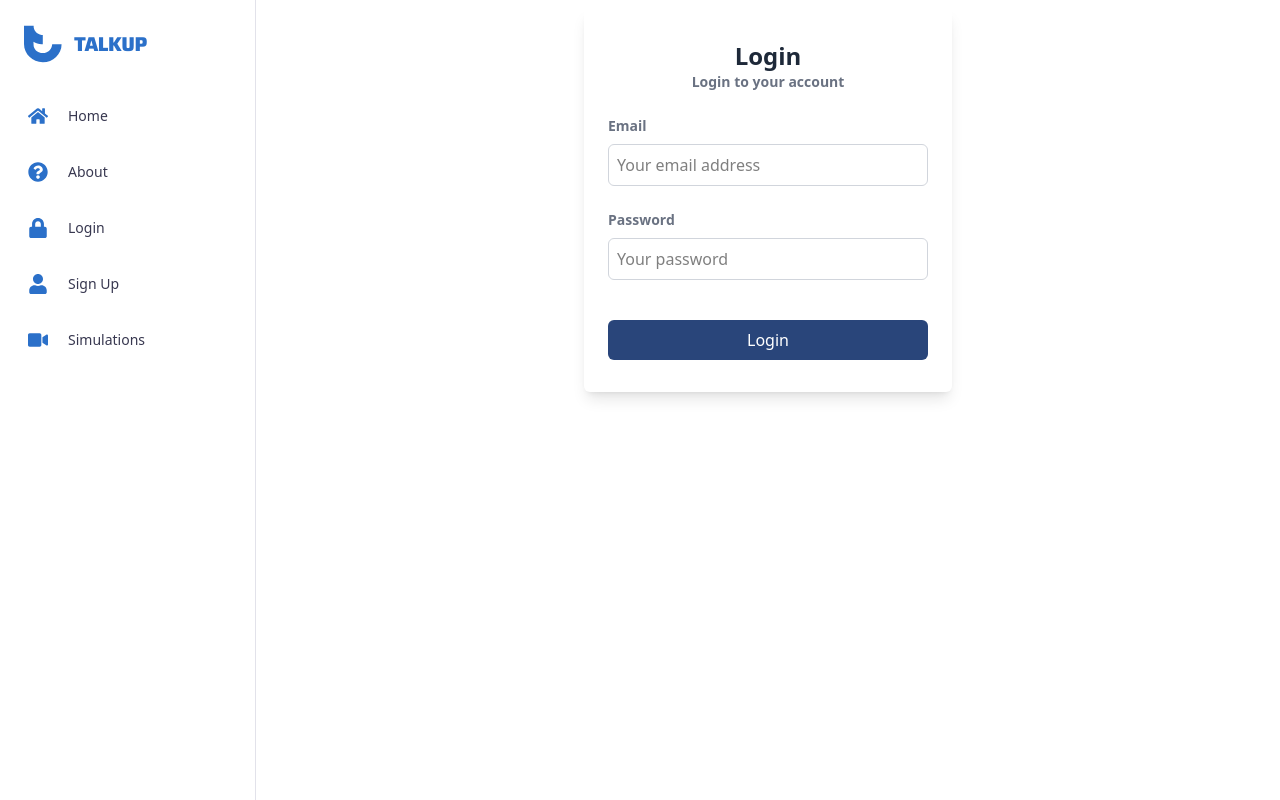
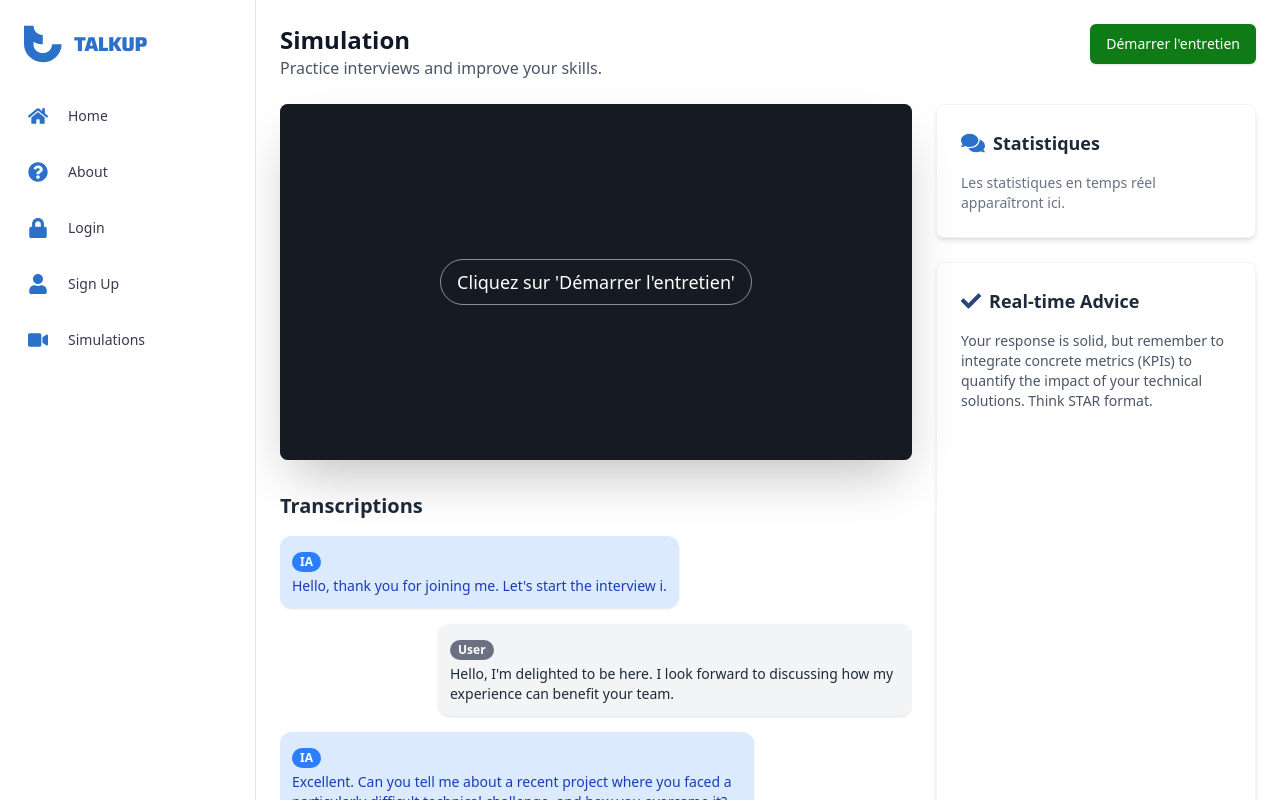
Before and after one commit to Tugduoff/TalkUp.AI, a React (Vite) app in the folder web/: page /simulations in a window 1280 px wide. Before the commit this address led to /login. Built offline with nearby package versions, Linux system fonts and the light colour scheme; no server answers.

Commit message:
Add:Conditionally activate camera and timer on simulation start

```diff
--- a/web/src/components/molecules/simulation-area/index.tsx
+++ b/web/src/components/molecules/simulation-area/index.tsx
@@ -2,48 +2,141 @@ import InCallIcon from '@/assets/incall.png';
 import SpeakerIcon from '@/assets/speaker.png';
 import { Button } from '@/components/atoms/button';
 import { Icon } from '@/components/atoms/icon';
+import { useEffect, useRef, useState } from 'react';
 
 import { SimulationAreaProps } from './types';
 
 /**
- * SimulationArea component.
+ * Renders the video call simulation area.
  *
- * Renders the main interactive area for the interview simulation,
- * featuring a video placeholder, a timer, a status indicator ("En attente"),
- * and control buttons for speaker, ending the call, and microphone.
+ * It manages:
+ * - Conditional access to the user's camera stream (only when `isStarted` is true).
+ * - Tracking elapsed time with a timer (only when started and active).
+ * - Displaying status overlays (Waiting/Pending).
+ * - Call controls and the end call functionality.
  *
- * Implementation Note: To resolve TypeScript errors, 'size' is set to 'md'
- * and 'variant' is set to 'text' (a commonly available neutral variant)
- * while the actual styling (circular shape, custom colors, and dimensions)
- * is entirely controlled by the Tailwind CSS classes in the 'className' prop.
- *
- * @param {SimulationAreaProps} props The properties object.
- * @param {('active' | 'pending' | 'finished')} props.status The current state of the simulation.
- * @param {string} props.timer The time elapsed (e.g., "00:00").
- * @returns {JSX.Element} The rendered simulation area component.
+ * @param {SimulationAreaProps} props - The component properties, including status and start flag.
+ * @returns {JSX.Element} The Simulation Area component.
  */
-const SimulationArea = ({ status, timer }: SimulationAreaProps) => {
+const SimulationArea = ({ status, isStarted }: SimulationAreaProps) => {
   const isPending = status === 'pending';
+  // Explicitly set the ref type to HTMLVideoElement for better type safety
+  const videoRef = useRef<HTMLVideoElement>(null);
+  const [isCallEnded, setIsCallEnded] = useState(false);
+  const [elapsedTime, setElapsedTime] = useState(0); // Time in seconds
+
+  /**
+   * Helper function to safely stop the video stream.
+   * Uses TypeScript type guards to ensure the ref and srcObject exist.
+   */
+  const stopVideoStream = () => {
+    if (videoRef.current && videoRef.current.srcObject) {
+      const stream = videoRef.current.srcObject as MediaStream;
+      stream.getTracks().forEach((track) => track.stop());
+      videoRef.current.srcObject = null;
+    }
+  };
+
+  /**
+   * Effect conditionnel: Starts the camera stream only when `isStarted` is true.
+   * Cleans up the stream on unmount or when the simulation ends.
+   */
+  useEffect(() => {
+    if (!isStarted) {
+      stopVideoStream();
+      return;
+    }
+
+    const startCamera = async () => {
+      try {
+        const stream = await navigator.mediaDevices.getUserMedia({
+          video: true,
+        });
+        if (videoRef.current) {
+          videoRef.current.srcObject = stream;
+          videoRef.current.play();
+        }
+      } catch (error) {
+        console.error('Error accessing the camera:', error);
+      }
+    };
+
+    startCamera();
+
+    return () => {
+      stopVideoStream();
+    };
+  }, [isStarted]);
+
+  /**
+   * Effect to manage the call timer. The interval runs only if the simulation is started and active.
+   */
+  useEffect(() => {
+    let interval: NodeJS.Timeout | null = null;
+
+    if (isStarted && !isCallEnded) {
+      interval = setInterval(() => {
+        setElapsedTime((prevTime) => prevTime + 1);
+      }, 1000);
+    }
+
+    return () => {
+      if (interval) clearInterval(interval);
+    };
+  }, [isCallEnded, isStarted]);
+
+  /**
+   * Handles the action of ending the call. Stops the video stream and updates the state.
+   */
+  const handleEndCall = () => {
+    stopVideoStream();
+    setIsCallEnded(true);
+  };
+
+  /**
+   * Formats the elapsed time (in seconds) into the MM:SS string format.
+   * @param {number} time - The elapsed time in seconds.
+   * @returns {string} The formatted time ('MM:SS').
+   */
+  const formatTime = (time: number) => {
+    const minutes = Math.floor(time / 60)
+      .toString()
+      .padStart(2, '0');
+    const seconds = (time % 60).toString().padStart(2, '0');
+    return `${minutes}:${seconds}`;
+  };
+
+  const showWaitingOverlay = !isStarted || isPending;
 
   return (
     <div className="relative w-full aspect-video bg-gray-900 rounded-lg overflow-hidden shadow-2xl">
+      {/* Video feed */}
+      <video
+        ref={videoRef}
+        className="absolute inset-0 w-full h-full object-cover"
+        muted
+      />
+
       {/* Timer */}
+      {isStarted && !isCallEnded && (
         <div className="absolute top-4 left-4 text-white text-sm font-semibold bg-gray-800/50 px-3 py-1 rounded">
-        {timer}
+          {formatTime(elapsedTime)}
         </div>
+      )}
 
-      {/* Pending status overlay */}
-      {isPending && (
+      {/* Pending status overlay / Initial waiting screen */}
+      {showWaitingOverlay && (
         <div className="absolute inset-0 flex items-center justify-center bg-black/50">
           <span className="text-white text-lg font-medium border border-white/50 px-4 py-2 rounded-full">
-            En attente
+            {isStarted ? 'En attente' : "Cliquez sur 'Démarrer l'entretien'"}
           </span>
         </div>
       )}
 
-      {/* Control buttons */}
+      {/* Control buttons - Only show controls when the simulation has started */}
+      {isStarted && (
         <div className="absolute bottom-6 left-1/2 transform -translate-x-1/2 flex space-x-6">
-        {/* Speaker Button (uses speaker.png) */}
+          {/* Speaker Button */}
           <Button
             size="md"
             variant="text"
@@ -52,10 +145,15 @@ const SimulationArea = ({ status, timer }: SimulationAreaProps) => {
             <img src={SpeakerIcon} alt="Speaker" className="w-6 h-6 invert" />
           </Button>
 
-        {/* Hang-up Button (uses incall.png) */}
+          {/* Hang-up Button */}
           <Button
             size="md"
-          className="rounded-full h-14 w-14 bg-red-600 hover:bg-red-700"
+            onClick={handleEndCall}
+            className={`rounded-full h-14 w-14 ${
+              isCallEnded
+                ? 'bg-green-600 hover:bg-green-700'
+                : 'bg-red-600 hover:bg-red-700'
+            }`}
           >
             <img
               src={InCallIcon}
@@ -64,7 +162,7 @@ const SimulationArea = ({ status, timer }: SimulationAreaProps) => {
             />
           </Button>
 
-        {/* Microphone Button (uses generic mic icon) */}
+          {/* Microphone Button */}
           <Button
             size="md"
             variant="text"
@@ -73,6 +171,7 @@ const SimulationArea = ({ status, timer }: SimulationAreaProps) => {
             <Icon icon="user" size="lg" color="neutral" />
           </Button>
         </div>
+      )}
     </div>
   );
 };
--- a/web/src/components/organisms/simulation-page-content/index.tsx
+++ b/web/src/components/organisms/simulation-page-content/index.tsx
@@ -1,9 +1,11 @@
+// Importation de useState pour gérer l'état
 import { Button } from '@/components/atoms/button';
 import { Icon } from '@/components/atoms/icon';
 import RealTimeTip from '@/components/molecules/real-time-tip';
 import SimulationArea from '@/components/molecules/simulation-area';
 import TranscriptionArea from '@/components/molecules/transcription-area';
 import { TranscriptionBubbleProps } from '@/components/molecules/transcription-area/types';
+import { useState } from 'react';
 
 /**
  * Defines the props for the SimulationPageContent component.
@@ -39,6 +41,7 @@ interface SimulationPageContentProps {
   tipText: string;
   /**
    * Callback function executed when the "Start Simulation" button is clicked.
+   * NOTE: We now control the state internally, but keep the prop for external logic.
    */
   onStartSimulation: () => void;
 }
@@ -62,6 +65,22 @@ const SimulationPageContent = ({
   tipText,
   onStartSimulation,
 }: SimulationPageContentProps) => {
+  // 1. Nouvel état pour contrôler l'activation de la caméra/simulation
+  const [isSimulationStarted, setIsSimulationStarted] = useState(false);
+
+  // Gestionnaire pour le bouton
+  const handleStartSimulation = () => {
+    setIsSimulationStarted(true);
+    // Exécute la callback fournie par le parent pour toute autre logique métier nécessaire
+    onStartSimulation();
+  };
+
+  // Détermine le statut réel de la simulation passé à SimulationArea
+  // Si la simulation n'a jamais démarré, le statut est 'pending' indépendamment de la prop
+  const currentSimulationStatus = isSimulationStarted
+    ? simulationStatus
+    : 'pending';
+
   return (
     <div className="p-6">
       {/* Page Header */}
@@ -70,8 +89,12 @@ const SimulationPageContent = ({
           <h1 className="text-2xl font-bold text-gray-900">{pageTitle}</h1>
           <p className="text-gray-600">{pageSubtitle}</p>
         </div>
-        <Button color="success" onClick={onStartSimulation}>
-          Démarrer l'entretien
+        <Button
+          color="success"
+          onClick={handleStartSimulation} // Utilisation du nouveau gestionnaire
+          disabled={isSimulationStarted} // Désactive le bouton une fois la simulation lancée
+        >
+          {isSimulationStarted ? 'En cours...' : "Démarrer l'entretien"}
         </Button>
       </div>
 
@@ -79,7 +102,12 @@ const SimulationPageContent = ({
       <div className="flex space-x-6">
         {/* Left Column: Video and Transcriptions */}
         <div className="flex-1 min-w-0">
-          <SimulationArea status={simulationStatus} timer={simulationTimer} />
+          {/* 2. Passage de l'état isSimulationStarted au composant SimulationArea */}
+          <SimulationArea
+            status={currentSimulationStatus}
+            timer={simulationTimer}
+            isStarted={isSimulationStarted} // Nouvelle prop
+          />
           {/* Note: TranscriptionBubble expects a list of transcriptions */}
           <TranscriptionArea transcriptions={transcriptions} />
         </div>
--- a/web/src/routes/simulations.tsx
+++ b/web/src/routes/simulations.tsx
@@ -4,7 +4,7 @@ import { createAuthGuard } from '@/utils/auth.guards';
 import { createFileRoute } from '@tanstack/react-router';
 
 export const Route = createFileRoute('/simulations')({
-  beforeLoad: createAuthGuard('/simulations'),
+  //beforeLoad: createAuthGuard('/simulations'),
   component: Simulations,
 });
 
```
Also changed, not shown: web/src/components/molecules/simulation-area/types.ts (+3 -5 lines). Lines whose indentation alone changed are shown as unchanged.
